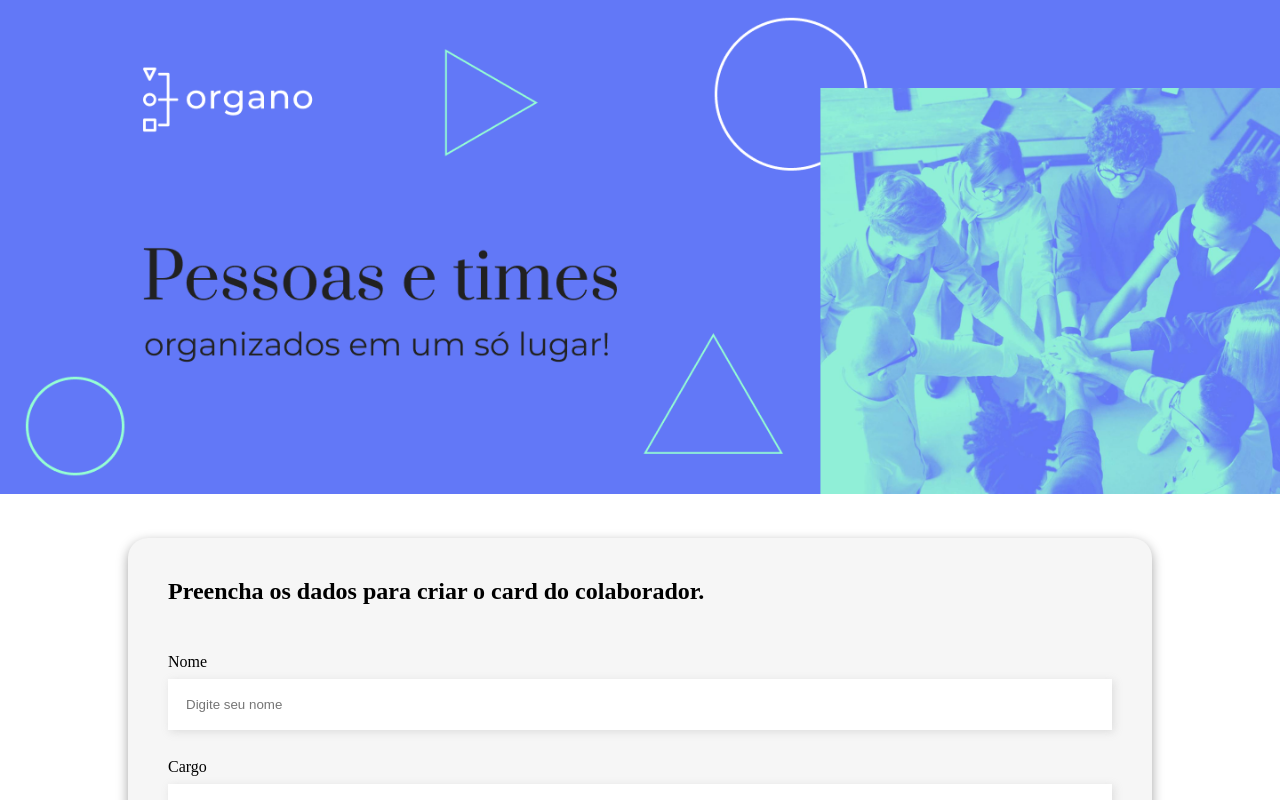
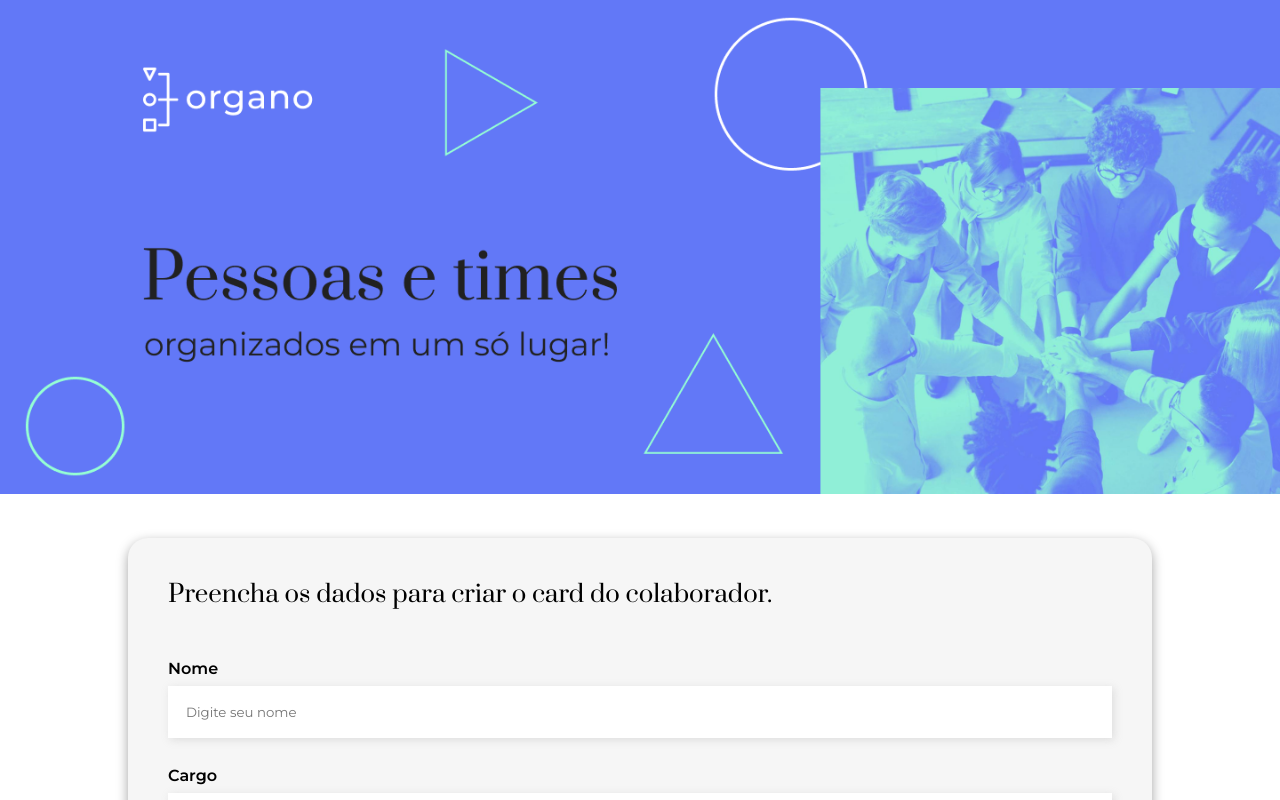
Before and after one commit to Lucas-Almeida-SD/Alura-Organo, a React (Create React App) app: page / in a window 1280 px wide. Shown: the top 800 px of the page. Built offline with nearby package versions, Linux system fonts and the light colour scheme.

Commit message:
style: Importada fontes externas;  Estilizado elementos de classname "title", "subtitle" e "text"

```diff
--- a/src/App.scss
+++ b/src/App.scss
@@ -1,3 +1,5 @@
+@import url('https://fonts.googleapis.com/css2?family=Montserrat:ital,wght@0,100..900;1,100..900&family=Prata&display=swap');
+
 :root {
   --color-gray-1: rgb(246, 246, 246);
   --color-gray-2: rgb(33, 33, 33);
@@ -25,6 +27,9 @@
   --color-team-ux-emphasis: #DB6EBF;
   --color-team-mobile-emphasis: #FFBA05;
   --color-team-inovacao-emphasis: #FF8A29;
+
+  --font-family-title: "Prata", sans-serif;
+  --font-family-text: "Montserrat", serif;
 }
 
 * {
@@ -32,3 +37,16 @@
   margin: 0;
   box-sizing: border-box;
 }
+
+.title, .subtitle {
+  font-family: var(--font-family-title);
+  font-weight: 100;
+}
+
+.text {
+  font-family: var(--font-family-text);
+}
+
+label.text, button.text {
+  font-weight: 600;
+}
```
